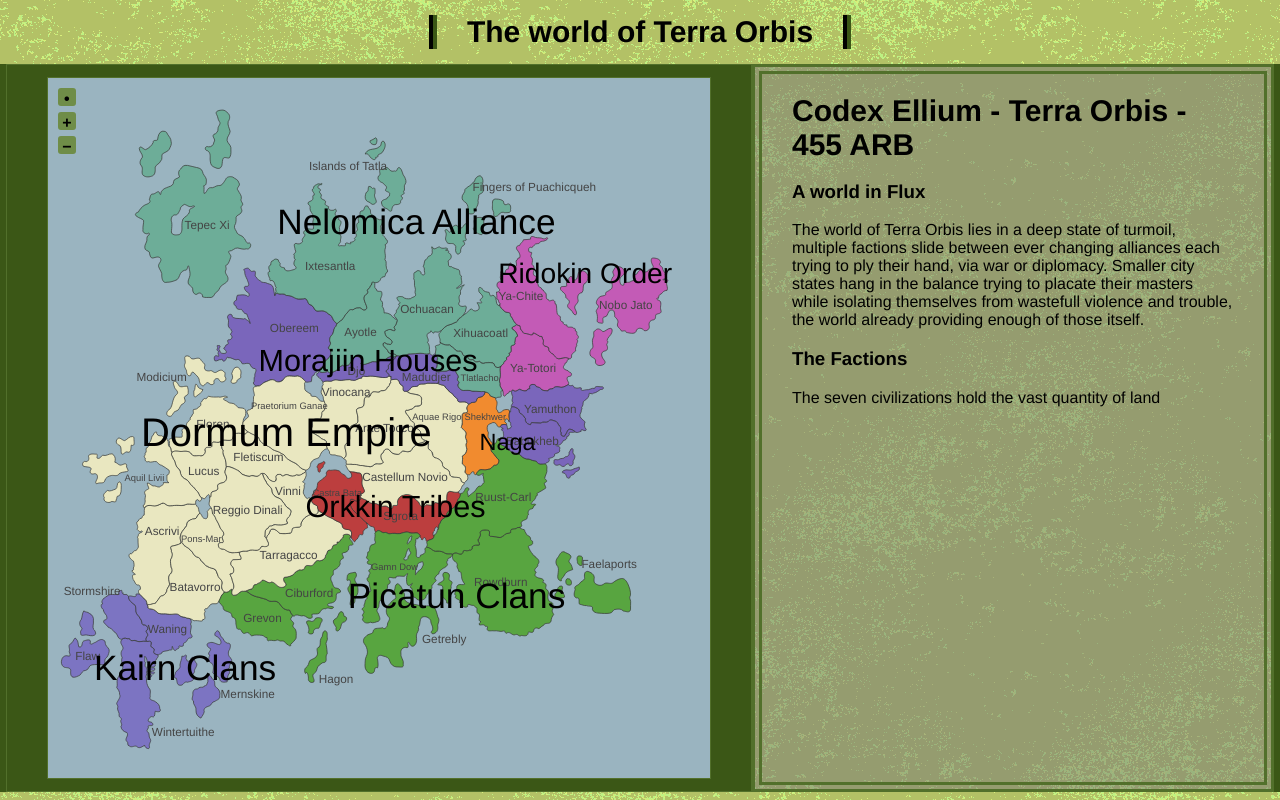
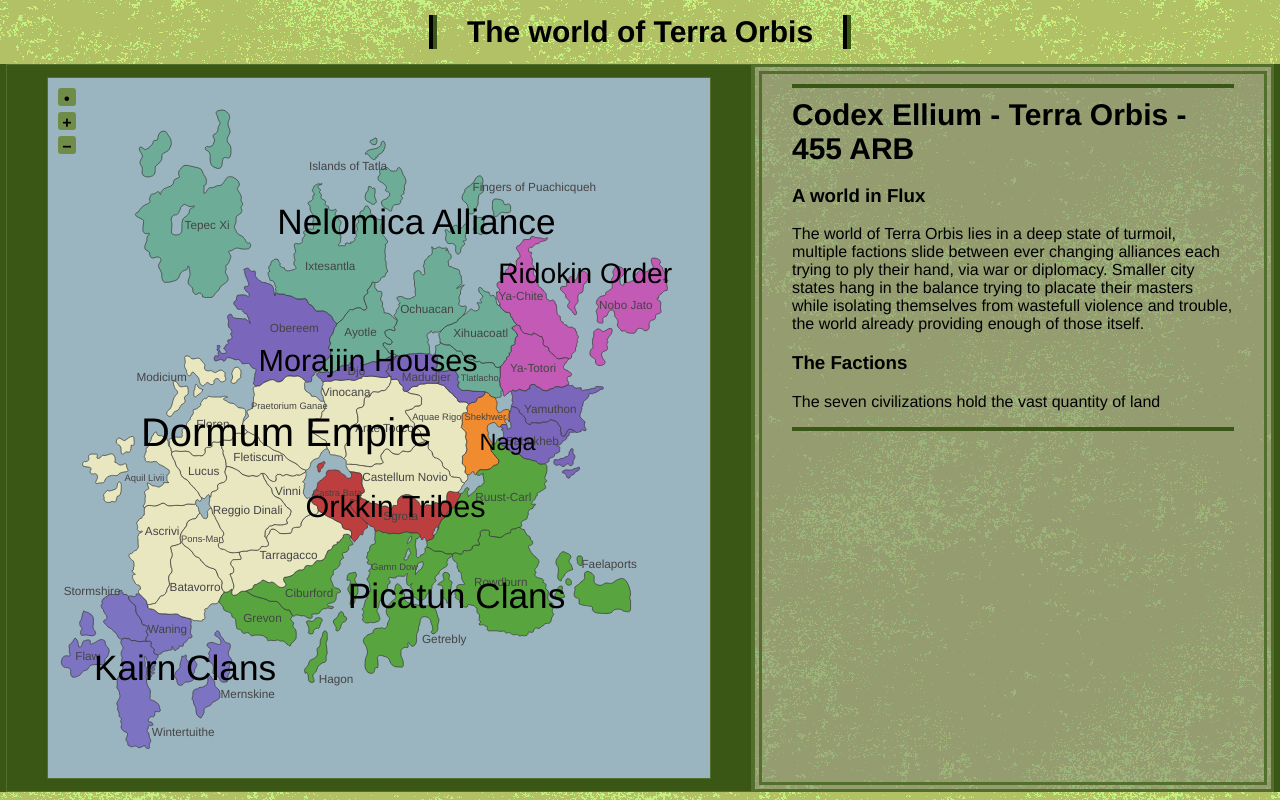
Before and after one commit to aronedwards91/fantasy-map, a plain HTML site: page index.html in a window 1280 px wide. Drawn offline with nearby package versions, Linux system fonts and the light colour scheme; some packages are replaced by stand-ins of ours; a script that the page names is missing; a web font is replaced by a local one.

Commit message:
sidebar scroll

```diff
--- a/index.html
+++ b/index.html
@@ -168,6 +168,20 @@
         color: black;
         border: 10px var(--mid) double;
       }
+      .info-scroll {
+        overflow-y: scroll;
+        min-height: 84vh;
+        max-height: 84vh;
+        -ms-overflow-style: none; /* IE and Edge */
+        scrollbar-width: none; /* Firefox */
+      }
+      .info-scroll::-webkit-scrollbar {
+        display: none;
+      }
+      .bar-bg {
+        height: 4px;
+        background: var(--dark);
+      }
       .seperator {
         height: 2px;
         background: var(--mid);
@@ -252,6 +266,8 @@
         </div>
       </div>
       <div class="info-wrap">
+        <div class="info-scroll">
+          <div class="bar-bg"></div>
           <div id="info-sidebar">
             <h1 class="map-info">Codex Ellium - Terra Orbis - 455 ARB</h1>
             <h3>A world in Flux</h3>
@@ -266,6 +282,8 @@
             <h3>The Factions</h3>
             <p>The seven civilizations hold the vast quantity of land</p>
           </div>
+          <div class="bar-bg"></div>
+        </div>
       </div>
     </div>
   </body>
--- a/naapi/district/Rowdburn.json
+++ b/naapi/district/Rowdburn.json
@@ -16,6 +16,10 @@
       "h4",
       "Forthport",
       "p",
+      "Historically a den of smuggling and theivery, though a tradition of skillful seamanship proved to be lucrative in it's own right, also causing a lot less problems.",
+      "p",
+      "Historically a den of smuggling and theivery, though a tradition of skillful seamanship proved to be lucrative in it's own right, also causing a lot less problems.",
+      "p",
       "Historically a den of smuggling and theivery, though a tradition of skillful seamanship proved to be lucrative in it's own right, also causing a lot less problems."
     ]
   }
```
Also changed, not shown: 1 other file. Lines whose indentation alone changed are shown as unchanged.
